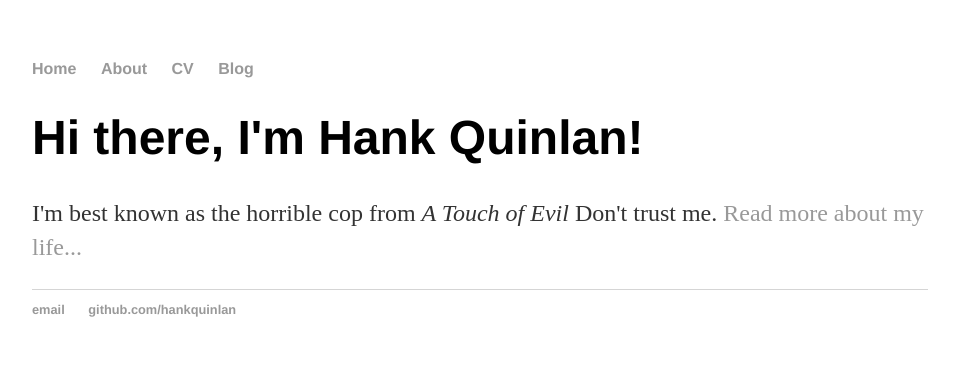
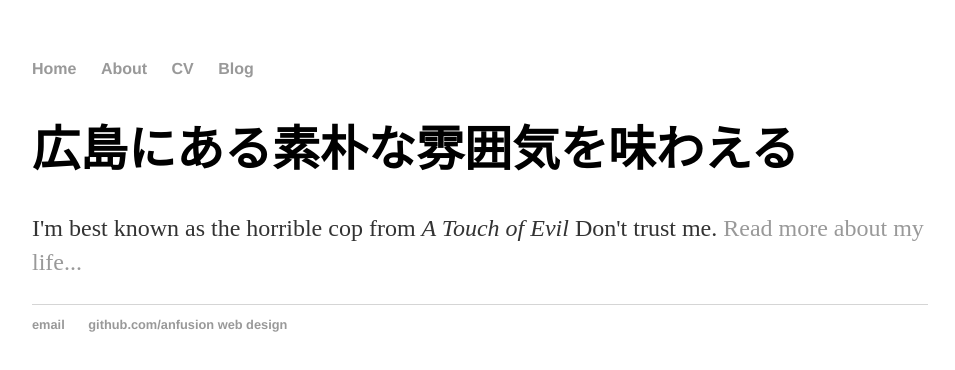
Before and after one commit to anfusion/1207spoon.fork, a plain HTML site: page index.html in a window 1280 px wide. Shown: the whole page, without its empty margins (160-1115 px from the left). Drawn offline with Linux system fonts and the light colour scheme.

Commit message:
Update index.html

```diff
--- a/index.html
+++ b/index.html
@@ -16,14 +16,14 @@
 		</nav>
 		<div class="container">
     		<div class="blurb">
-        		<h1>Hi there, I'm Hank Quinlan!</h1>
+        		<h1>広島にある素朴な雰囲気を味わえる</h1>
 				<p>I'm best known as the horrible cop from <em>A Touch of Evil</em> Don't trust me. <a href="/about">Read more about my life...</a></p>
     		</div><!-- /.blurb -->
 		</div><!-- /.container -->
 		<footer>
     		<ul>
-        		<li><a href="mailto:hankquinlanhub@gmail.com">email</a></li>
-        		<li><a href="https://github.com/hankquinlan">github.com/hankquinlan</a></li>
+        		<li><a href="1207cafe@gmail.com">email</a></li>
+        		<li><a href="https://github.com/anfusion">github.com/anfusion web design</a></li>
 			</ul>
 		</footer>
 	</body>
```
